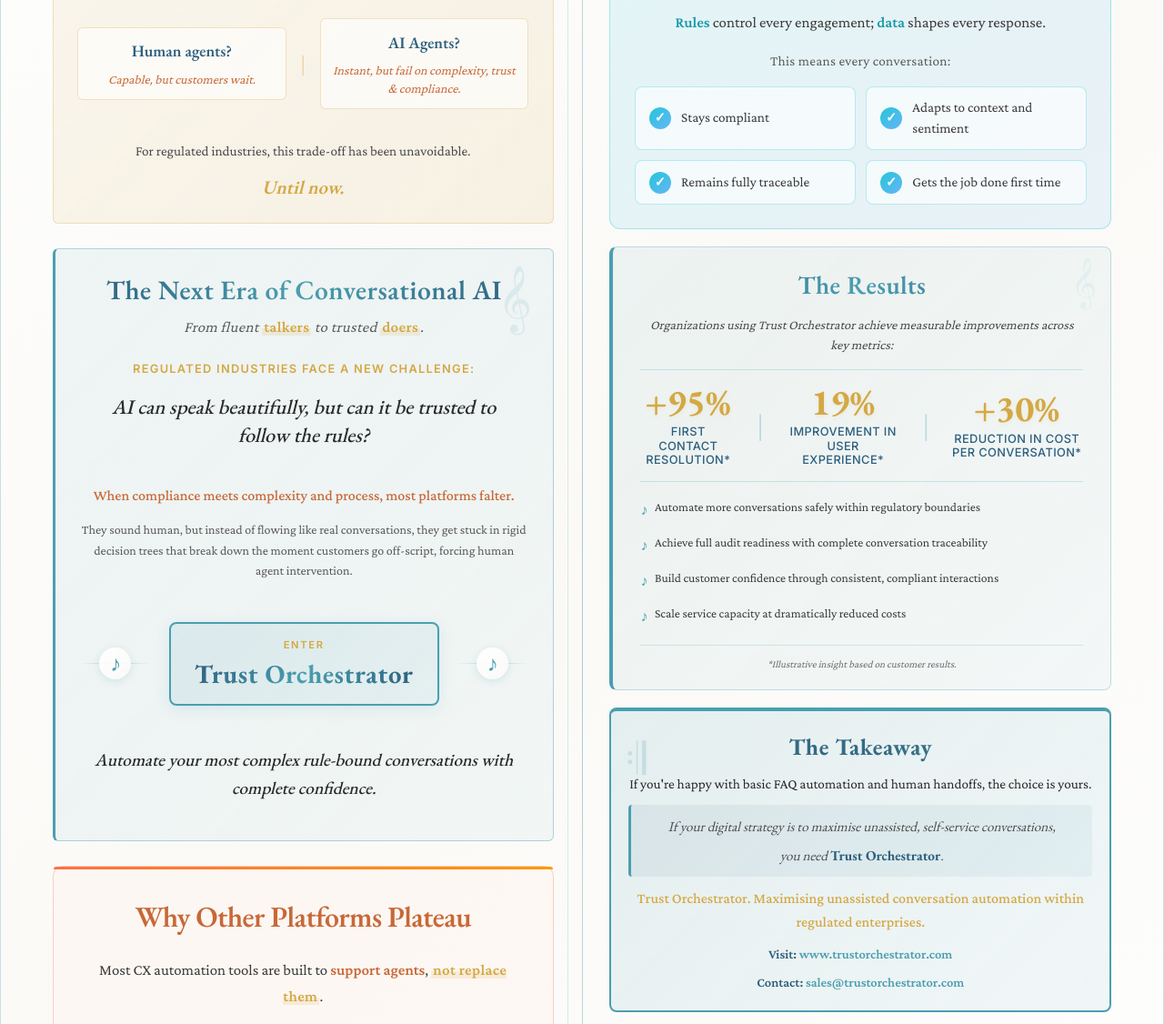
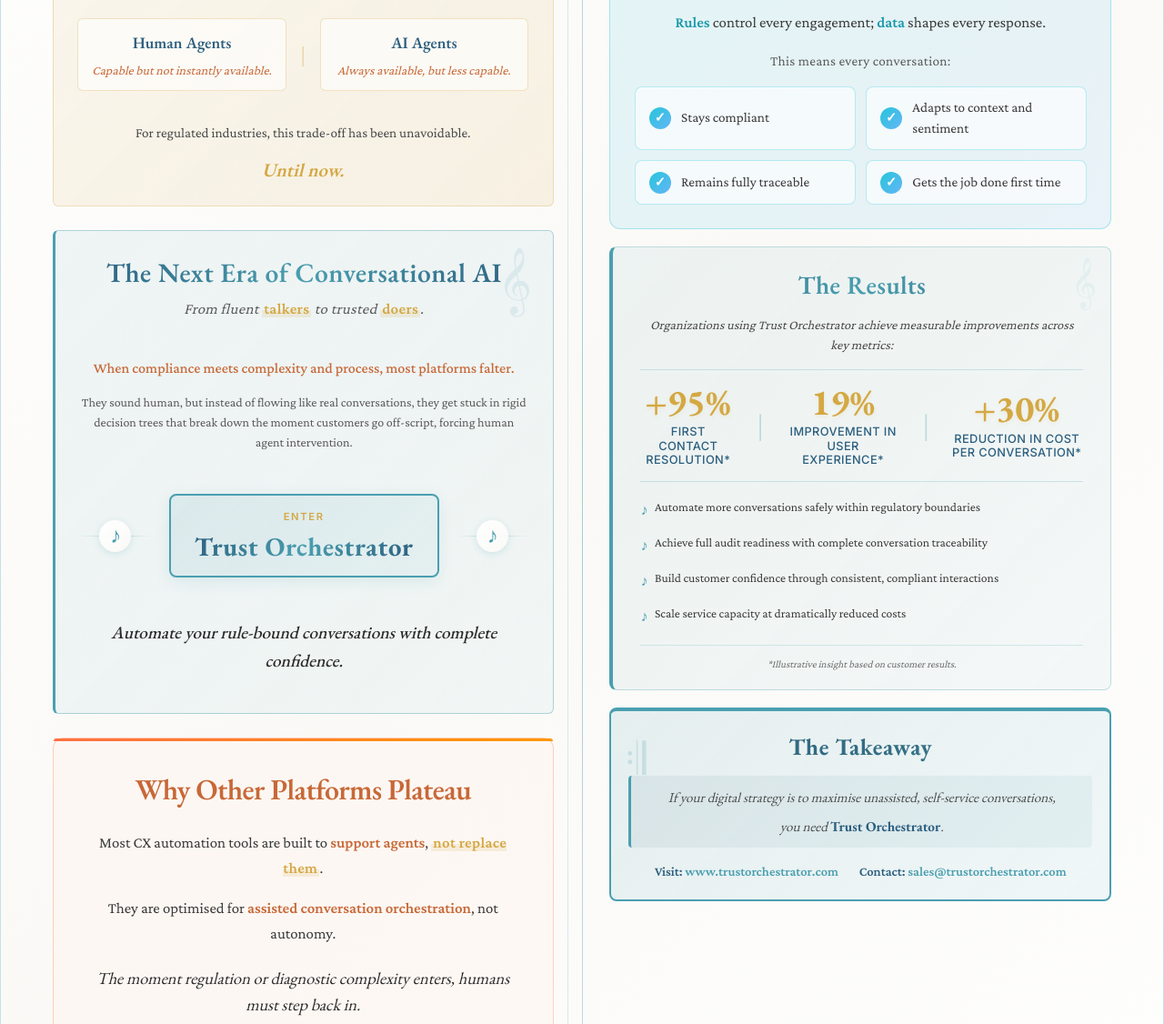
Before and after one commit to Leonie6T/OnePager, a plain HTML site: page index.html in a window 1280 px wide. Shown: the part 625-1751 px from the top of the page at 91% size. Drawn offline with nearby package versions, Linux system fonts and the light colour scheme.

Commit message:
Version 6.0

```diff
--- a/index.html
+++ b/index.html
@@ -1900,7 +1900,7 @@
             <!-- Customer Expectation Section -->
             <div class="customer-expectation-section">
                 <h2 class="expectation-title">You Know What Your Customers Want</h2>
-                <p class="expectation-subtitle">Service that's both instant <em>and</em> capable.</p>
+                <p class="expectation-subtitle">Self-service that's both instant <em>and</em> capable.</p>
 
                 <div class="expectation-content">
                     <p class="expectation-statement">
@@ -1913,13 +1913,13 @@
 
                     <div class="expectation-dilemma">
                         <div class="dilemma-box">
-                            <p class="dilemma-option">Human agents?</p>
-                            <p class="dilemma-limitation">Capable, but customers wait.</p>
+                            <p class="dilemma-option">Human Agents</p>
+                            <p class="dilemma-limitation">Capable but not instantly available.</p>
                         </div>
                         <div class="dilemma-divider">|</div>
                         <div class="dilemma-box">
-                            <p class="dilemma-option">AI Agents?</p>
-                            <p class="dilemma-limitation">Instant, but fail on complexity, trust & compliance.</p>
+                            <p class="dilemma-option">AI Agents</p>
+                            <p class="dilemma-limitation">Always available, but less capable.</p>
                         </div>
                     </div>
 
@@ -1937,10 +1937,6 @@
                 <p class="era-subtitle">From fluent <span class="emphasize-word">talkers</span> to trusted <span class="emphasize-word">doers</span>.</p>
 
                 <div class="narrative-flow">
-                    <p class="narrative-challenge">Regulated industries face a new challenge:</p>
-
-                    <p class="narrative-question">AI can speak beautifully, but can it be trusted to follow the rules?</p>
-
                     <div class="narrative-problem">
                         <p>When compliance meets complexity and process, most platforms falter.</p>
                         <p>They sound human, but instead of flowing like real conversations, they get stuck in rigid decision trees that break down the moment customers go off-script, forcing human agent intervention.</p>
@@ -1960,7 +1956,7 @@
                     </div>
 
                     <div class="narrative-solution">
-                        <p>Automate your most complex rule-bound conversations with complete confidence.</p>
+                        <p>Automate your rule-bound conversations with complete confidence.</p>
                     </div>
                 </div>
             </div>
@@ -2114,9 +2110,6 @@
             <!-- CTA Section -->
             <div class="cta-section">
                 <h2 class="cta-title">The Takeaway</h2>
-                <p class="cta-text">
-                    If you're happy with basic FAQ automation and human handoffs, the choice is yours.
-                </p>
                 <div style="background: linear-gradient(135deg, rgba(44, 95, 127, 0.08) 0%, rgba(74, 159, 176, 0.08) 100%); border-left: 3px solid var(--turquoise); padding: 3mm 4mm; margin: 3mm 0; border-radius: 4px;">
                     <p style="font-family: 'EB Garamond', serif; font-size: 0.95rem; color: var(--text-secondary); margin: 0; font-style: italic; line-height: 1.6;">
                         If your digital strategy is to maximise unassisted, self-service conversations,
@@ -2125,10 +2118,7 @@
                         you need <strong style="color: var(--primary-blue); font-style: normal;">Trust Orchestrator</strong>.
                     </p>
                 </div>
-                <p style="font-size: 1rem; color: var(--mustard-accent); font-weight: 500; margin-bottom: 3mm;">
-                    Trust Orchestrator. Maximising unassisted conversation automation within regulated enterprises.
-                </p>
-                <div style="display: flex; flex-direction: column; gap: 2mm; align-items: center;">
+                <div style="display: flex; flex-direction: row; gap: 6mm; align-items: center; justify-content: center; margin-top: 4mm; flex-wrap: wrap;">
                     <p style="font-size: 0.9rem; color: var(--text-primary); margin: 0;">
                         <strong style="color: var(--primary-blue);">Visit:</strong> <a href="https://www.trustorchestrator.com" style="color: var(--turquoise); text-decoration: none; font-weight: 600;">www.trustorchestrator.com</a>
                     </p>
```
Also changed, not shown: assets/WLandscape.png.
